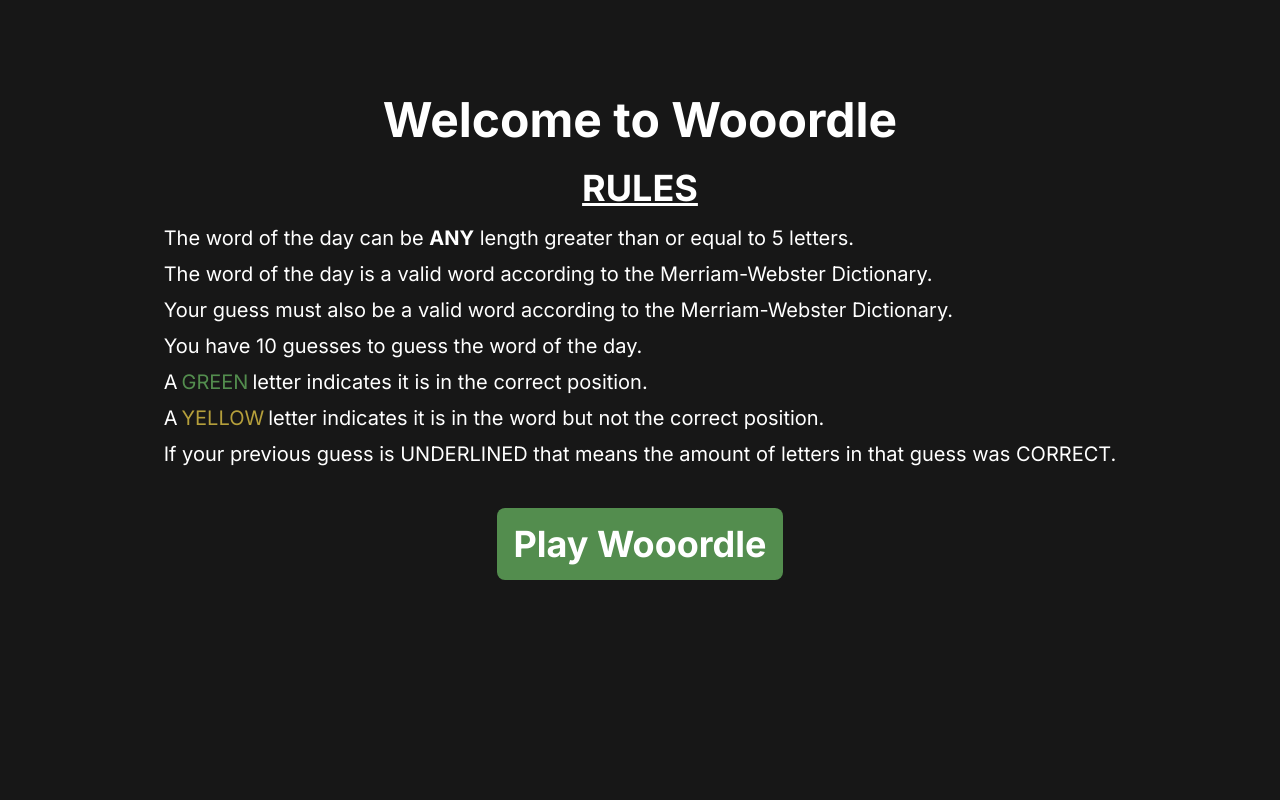
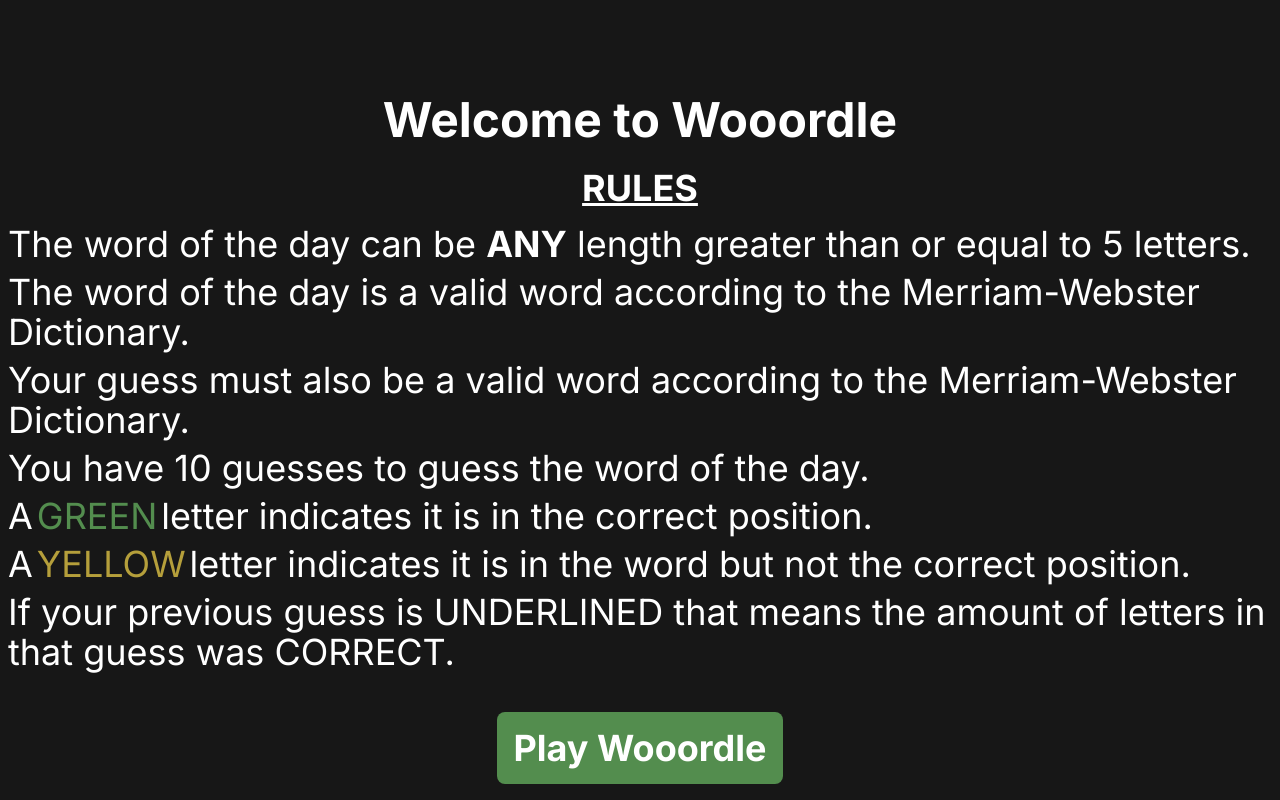
Before and after one commit to bledsoef/wooordle, a Next.js app: page / in a window 1280 px wide. Built offline with nearby package versions, Linux system fonts and the light colour scheme.

Commit message:
changed font size

```diff
--- a/components/LandingPage.js
+++ b/components/LandingPage.js
@@ -7,13 +7,13 @@
             <p className="text-5xl font-bold mb-6">Welcome to Wooordle</p>
             <p className="text-4xl font-bold underline uppercase mb-2">Rules</p>
             <ul className="space-y-2 mb-8 text-4xl text-wrap p-2">
-                <li className="text-xl">The word of the day can be <b>ANY</b> length greater than or equal to 5 letters.</li>
-                <li className="text-xl">The word of the day is a valid word according to the Merriam-Webster Dictionary.</li>
-                <li className="text-xl">Your guess must also be a valid word according to the Merriam-Webster Dictionary.</li>
-                <li className="text-xl">You have 10 guesses to guess the word of the day.</li>
-                <li className="flex text-xl">A <p className="text-green-450 mx-1">GREEN</p> letter indicates it is in the correct position.</li>
-                <li className="flex text-xl">A <p className="text-yellow-450 mx-1">YELLOW</p> letter indicates it is in the word but not the correct position.</li>
-                <li className="flex text-xl">If your previous guess is UNDERLINED that means the amount of letters in that guess was CORRECT.</li>
+                <li className="text-4xl">The word of the day can be <b>ANY</b> length greater than or equal to 5 letters.</li>
+                <li className="text-4xl">The word of the day is a valid word according to the Merriam-Webster Dictionary.</li>
+                <li className="text-4xl">Your guess must also be a valid word according to the Merriam-Webster Dictionary.</li>
+                <li className="text-4xl">You have 10 guesses to guess the word of the day.</li>
+                <li className="flex text-4xl">A <p className="text-green-450 mx-1">GREEN</p> letter indicates it is in the correct position.</li>
+                <li className="flex text-4xl">A <p className="text-yellow-450 mx-1">YELLOW</p> letter indicates it is in the word but not the correct position.</li>
+                <li className="flex text-4xl">If your previous guess is UNDERLINED that means the amount of letters in that guess was CORRECT.</li>
             </ul>
 
             <button className="p-4 text-4xl rounded-lg bg-green-450 font-bold" onClick={handlePlay}>Play Wooordle</button>
```
